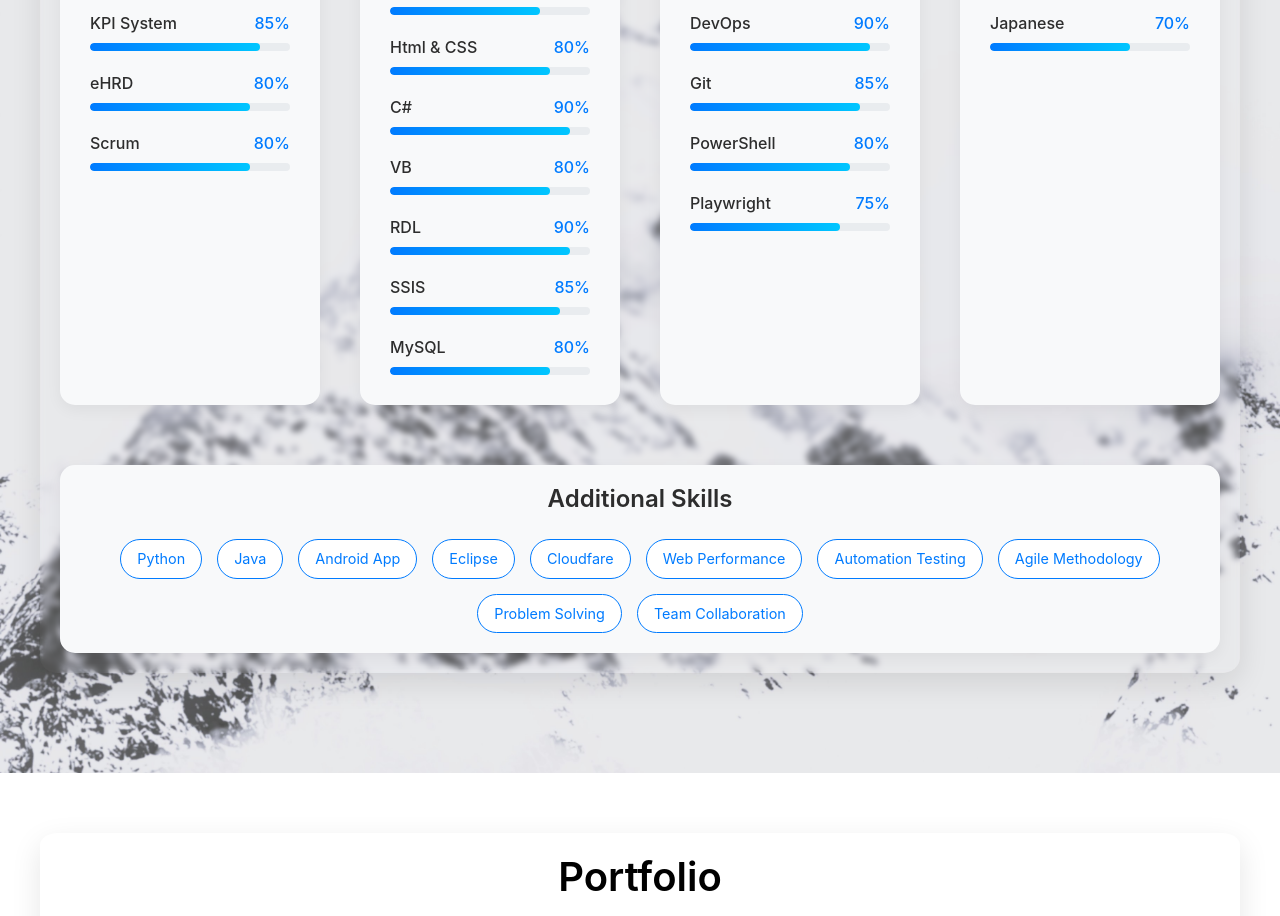
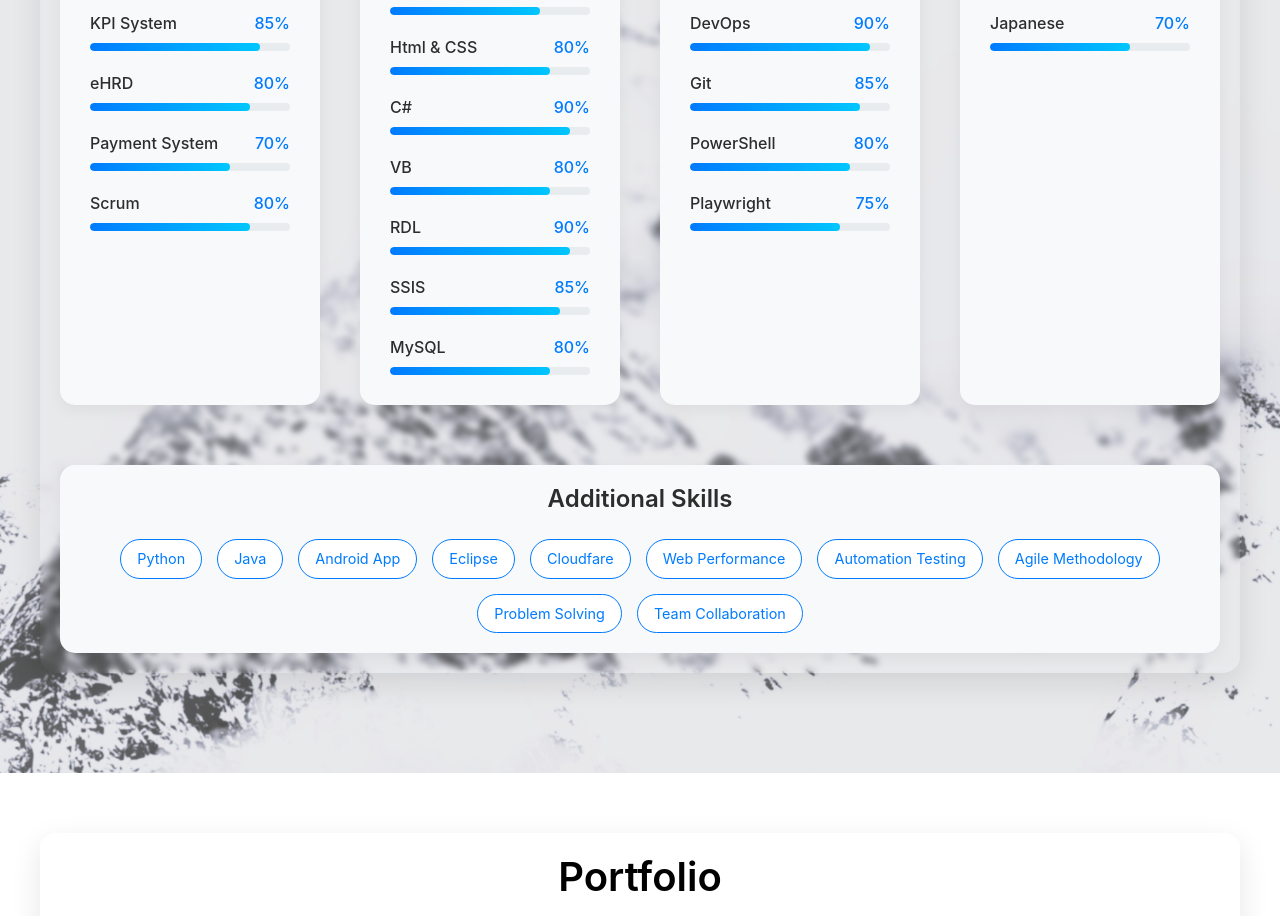
Before and after one commit to jason6604/My-Portfolio, a React (Create React App) app: page / in a window 1280 px wide. Shown: the part 2520-3436 px from the top of the page. Built offline with nearby package versions, Linux system fonts and the light colour scheme.

Commit message:
Update translations.js

```diff
--- a/src/resource/translations.js
+++ b/src/resource/translations.js
@@ -78,6 +78,7 @@ export const translations = {
               { name: "API Integration", level: 85 },
               { name: "KPI System", level: 85 },
               { name: "eHRD", level: 80 },
+              { name: "Payment System", level: 70 },
               { name: "Scrum", level: 80 }
             ]
           },
@@ -270,6 +271,7 @@ export const translations = {
               { name: "API Integration", level: 85 },
               { name: "KPI System", level: 85 },
               { name: "eHRD", level: 80 },
+              { name: "Payment System", level: 70 },
               { name: "Scrum", level: 80 }
             ]
           },
@@ -463,6 +465,7 @@ export const translations = {
               { name: "API Integration", level: 85 },
               { name: "KPI System", level: 85 },
               { name: "eHRD", level: 80 },
+              { name: "Payment System", level: 70 },
               { name: "Scrum", level: 80 }
             ]
           },
```
